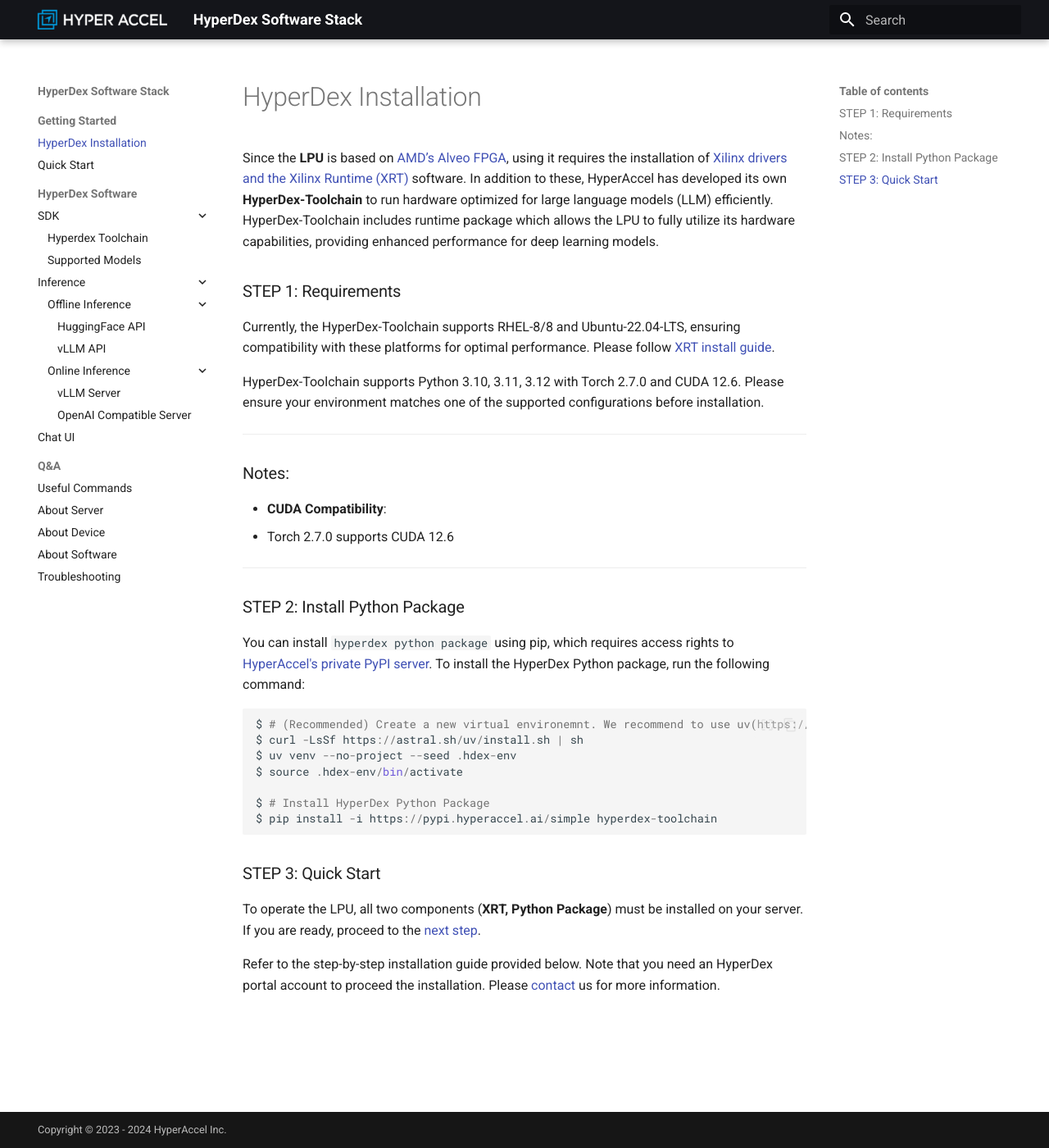
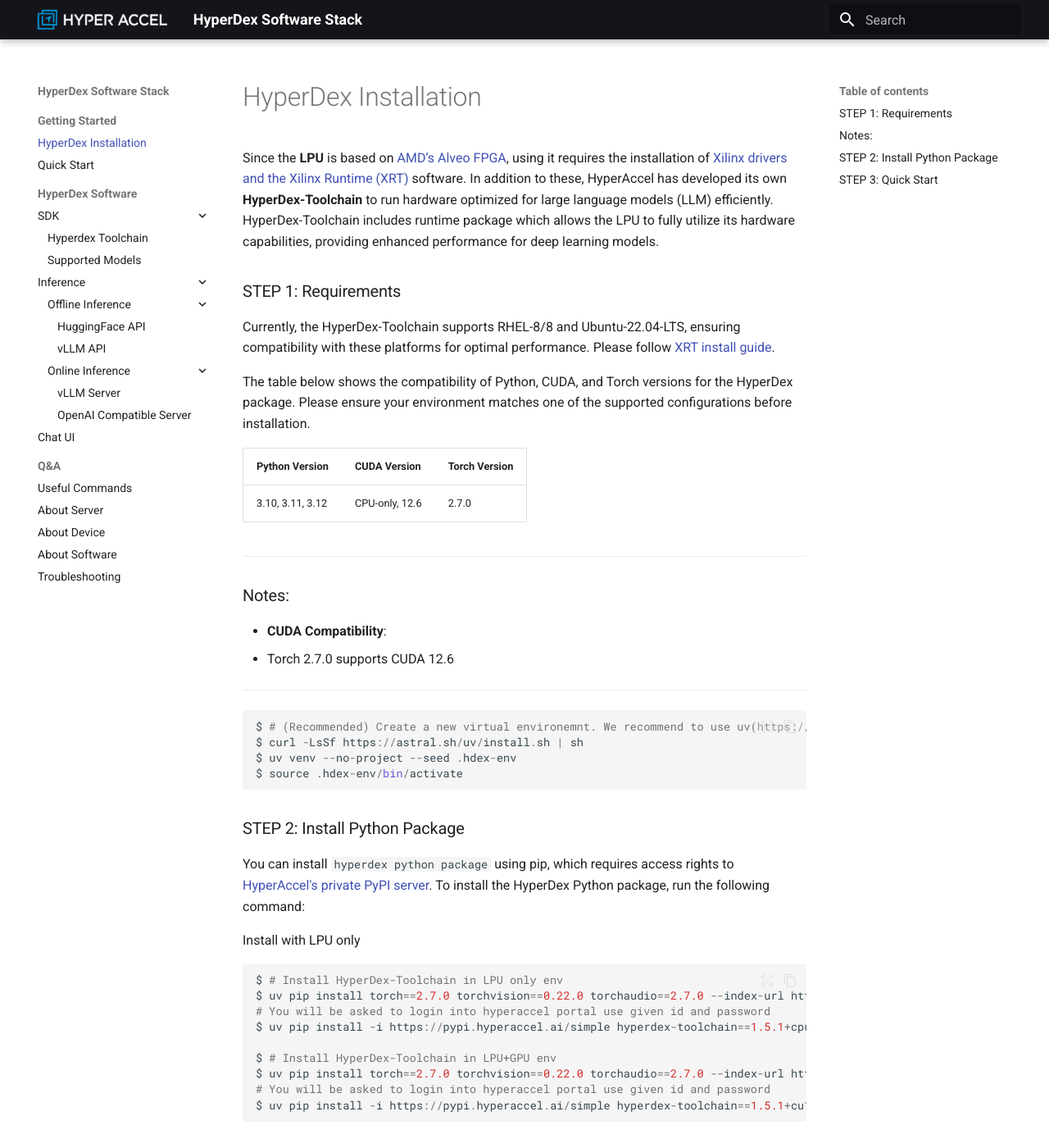
Before and after one commit to Hyper-Accel/docs, an MkDocs documentation site: the page built from docs/install_hyperdex.md, in a window 1280 px wide and 1400 px high. Shown: the whole window at 82% size. Built offline with MkDocs 1.6.1 and Material for MkDocs 9.7.7, drawn with Linux system fonts in a browser that asks for light colours.

Commit message:
"[PROD-7] update compatiablity of tooolchain and install steps to cover lpu-only and hybrid mode"

````diff
--- a/docs/install_hyperdex.md
+++ b/docs/install_hyperdex.md
@@ -9,7 +9,11 @@
 
 Currently, the HyperDex-Toolchain supports RHEL-8/8 and Ubuntu-22.04-LTS, ensuring compatibility with these platforms for optimal performance. Please follow [XRT install guide](./_install_xrt.md).
 
-HyperDex-Toolchain supports Python 3.10, 3.11, 3.12 with Torch 2.7.0 and CUDA 12.6. Please ensure your environment matches one of the supported configurations before installation.
+The table below shows the compatibility of Python, CUDA, and Torch versions for the HyperDex package. Please ensure your environment matches one of the supported configurations before installation.
+
+| **Python Version** | **CUDA Version** | **Torch Version**     |
+|---------------------|------------------|------------------------|
+| 3.10, 3.11, 3.12    | CPU-only, 12.6    | 2.7.0                 |
 
 ---
 
@@ -19,18 +23,30 @@
 
 ---
 
-### STEP 2: Install Python Package
-
-You can install `hyperdex python package` using pip, which requires access rights to [HyperAccel's private PyPI server](https://pypi.hyperaccel.ai). To install the HyperDex Python package, run the following command:
-
 ```python
 $ # (Recommended) Create a new virtual environemnt. We recommend to use uv(https://docs.astral.sh/uv/)
 $ curl -LsSf https://astral.sh/uv/install.sh | sh
 $ uv venv --no-project --seed .hdex-env
 $ source .hdex-env/bin/activate
+```
 
-$ # Install HyperDex Python Package
-$ pip install -i https://pypi.hyperaccel.ai/simple hyperdex-toolchain
+### STEP 2: Install Python Package
+
+You can install `hyperdex python package` using pip, which requires access rights to [HyperAccel's private PyPI server](https://pypi.hyperaccel.ai). To install the HyperDex Python package, run the following command:
+
+
+Install with LPU only
+```python
+
+$ # Install HyperDex-Toolchain in LPU only env
+$ uv pip install torch==2.7.0 torchvision==0.22.0 torchaudio==2.7.0 --index-url https://download.pytorch.org/whl/cpu
+# You will be asked to login into hyperaccel portal use given id and password
+$ uv pip install -i https://pypi.hyperaccel.ai/simple hyperdex-toolchain==1.5.1+cpu
+
+$ # Install HyperDex-Toolchain in LPU+GPU env
+$ uv pip install torch==2.7.0 torchvision==0.22.0 torchaudio==2.7.0 --index-url https://download.pytorch.org/whl/cu126
+# You will be asked to login into hyperaccel portal use given id and password
+$ uv pip install -i https://pypi.hyperaccel.ai/simple hyperdex-toolchain==1.5.1+cu126
 ```
 
 ### STEP 3: Quick Start
````
